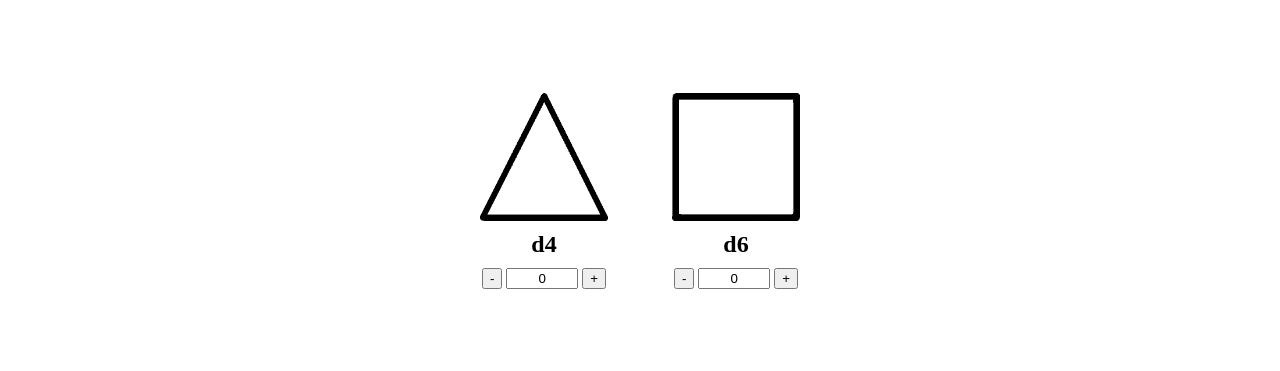
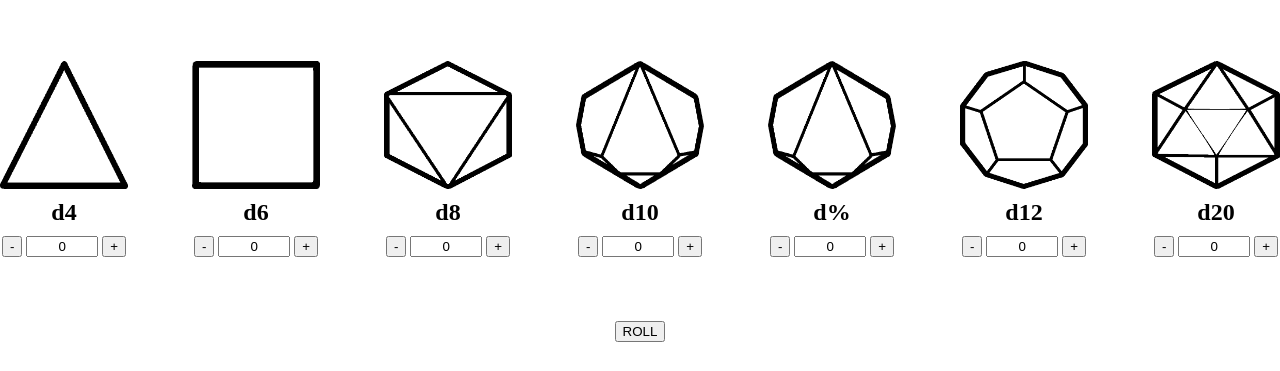
Before and after one commit to grognak/dice-roller, a plain HTML site: page index.html in a window 1280 px wide. Shown: the part 61-432 px from the top of the page. Drawn offline with Linux system fonts and the light colour scheme.

Commit message:
Added the output terminal and the roll button.

```diff
--- a/index.html
+++ b/index.html
@@ -31,22 +31,64 @@
                 <button class="button" data-quantity="d6-increment">+</button>
             </div>
         </div>
+
+        <div class="die">
+            <img src="images/d8.png" alt="d8">
+            <p class="dice-name">d8</p>
+            <div class="toggle-options">
+                <button class="button" data-quantity="d8-decrement">-</button>
+                <input class="total" inputmode="numeric" name="d8-total" value="0">
+                <button class="button" data-quantity="d8-increment">+</button>
+            </div>
+        </div>
+
+        <div class="die">
+            <img src="images/d10.png" alt="d10">
+            <p class="dice-name">d10</p>
+            <div class="toggle-options">
+                <button class="button" data-quantity="d10-decrement">-</button>
+                <input class="total" inputmode="numeric" name="d10-total" value="0">
+                <button class="button" data-quantity="d10-increment">+</button>
+            </div>
+        </div>
+
+        <div class="die">
+            <img src="images/dPercentile.png" alt="dPercentile">
+            <p class="dice-name">d%</p>
+            <div class="toggle-options">
+                <button class="button" data-quantity="dPercentile-decrement">-</button>
+                <input class="total" inputmode="numeric" name="d%-total" value="0">
+                <button class="button" data-quantity="d%-increment">+</button>
+            </div>
+        </div>
+
+        <div class="die">
+            <img src="images/d12.png" alt="d12">
+            <p class="dice-name">d12</p>
+            <div class="toggle-options">
+                <button class="button" data-quantity="d12-decrement">-</button>
+                <input class="total" inputmode="numeric" name="d12-total" value="0">
+                <button class="button" data-quantity="d12-increment">+</button>
+            </div>
+        </div>
+
+        <div class="die">
+            <img src="images/d20.png" alt="d20">
+            <p class="dice-name">d20</p>
+            <div class="toggle-options">
+                <button class="button" data-quantity="d20-decrement">-</button>
+                <input class="total" inputmode="numeric" name="d20-total" value="0">
+                <button class="button" data-quantity="d20-increment">+</button>
+            </div>
+        </div>
     </div>
 
+    <div class="roll">
+        <button class="roll">ROLL</button>
+    </div>
 
-
-    <!-- <div class="dice">
-
-
-        <img src="images/d8.png" alt="d8">
-        <img src="images/d10.png" alt="d10">
-        <img src="images/dPercentile.png" alt="dPercentile">
-        <img src="images/d12.png" alt="d12">
-        <img src="images/d20.png" alt="d20">
+    <div class="terminal">
+        <textarea id="results" name="results" rows="15"> > Select the dice you would like to roll then hit the ROLL button.</textarea>
     </div>
-    <div class="buttons"> -->
-
-    </div>
-    <div class="terminal"></div>
 </body>
 </html>
--- a/styles.css
+++ b/styles.css
@@ -1,6 +1,6 @@
 .title {
     text-align: center;
-    margin-bottom: 64px;
+    margin-bottom: 32px;
 }
 
 .dice-options {
@@ -40,4 +40,14 @@ img {
     width: 64px;
 }
 
+.roll {
+    text-align: center;
+    margin: 16px;
+}
+
+textarea {
+    resize: none;
+    width: 95%
+}
+
 /* border:5px solid #000000; padding:3px; margin:5px; */
```
